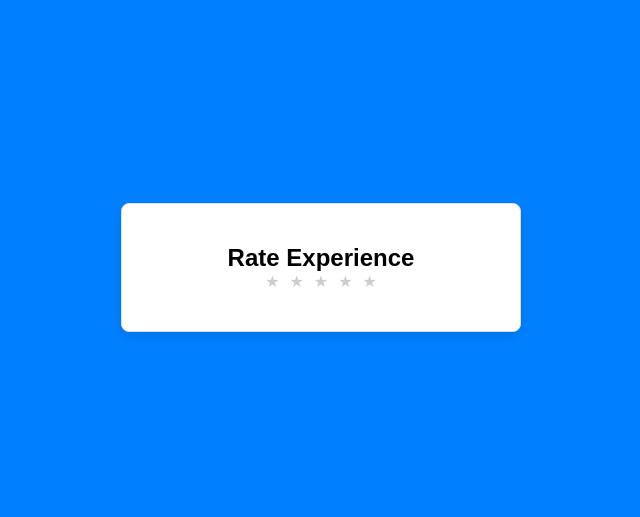
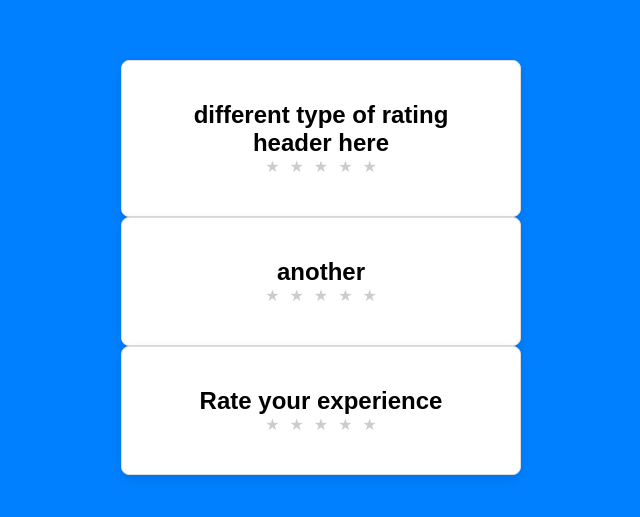
Before and after one commit to junhyungson/rating-ui, a React (Vite) app: page / in a window 1280 px wide. Shown: the part 133-650 px from the top of the page, without its empty margins (319-959 px from the left). Built offline with nearby package versions, Linux system fonts and the light colour scheme.

Commit message:
adding custom feedbackmessages

```diff
--- a/src/App.jsx
+++ b/src/App.jsx
@@ -2,6 +2,12 @@ import Rating from "./components/Rating";
 const App = () => {
   return (
     <div>
+      <Rating
+        heading="different type of rating header here"
+        color="red"
+        feedbackMessages={["bad", "meh", "ok", "good", "fine"]}
+      />
+      <Rating heading="another" />
       <Rating />
     </div>
   );
--- a/src/components/Rating.jsx
+++ b/src/components/Rating.jsx
@@ -1,34 +1,40 @@
 import { useState } from "react";
 
-const Rating = () => {
+const Rating = ({
+  heading = "Rate your experience",
+  color = "gold",
+  feedbackMessages = [
+    "very bad",
+    "could be better",
+    "okay",
+    "good",
+    "excellent",
+  ],
+}) => {
   const [rating, setRating] = useState(0);
   const [hover, setHover] = useState(0);
   const stars = Array.from({ length: 5 }, (_, i) => i + 1);
 
-  // const feedbackMessages = {
-  //   1: 'very bad',
-  //   2: 'could be better',
-  //   3: 'okay',
-  //   4: 'good experience',
-  //   5: 'excellent'
-  // }
-  const feedbackMessages = ['very bad', 'could be better', 'okay', 'good', 'excellent']
   return (
     <div className="rating-container">
-      <h2>Rate Experience</h2>
+      <h2>{heading}</h2>
       <div className="stars">
         {stars.map((star, index) => (
           <span
-          className={`star ${ star <=(hover || rating) ? 'active' : '' }`}
-          onClick={() => setRating(star)}
-          onMouseEnter={() => setHover(star)}
-          onMouseLeave={() => setHover(0)}
+            // className={`star ${ star <=(hover || rating) ? 'active' : '' }`}
+            className="star"
+            style={{
+              color: star <= (hover || rating) ? color : "#ccc",
+            }}
+            onClick={() => setRating(star)}
+            onMouseEnter={() => setHover(star)}
+            onMouseLeave={() => setHover(0)}
             key={star}
           >{`\u2605`}</span>
         ))}
-        {
-          rating > 0 && <p className="feedback">{feedbackMessages[rating -1]}</p>
-        }
+        {rating > 0 && (
+          <p className="feedback">{feedbackMessages[rating - 1]}</p>
+        )}
       </div>
     </div>
   );
```
